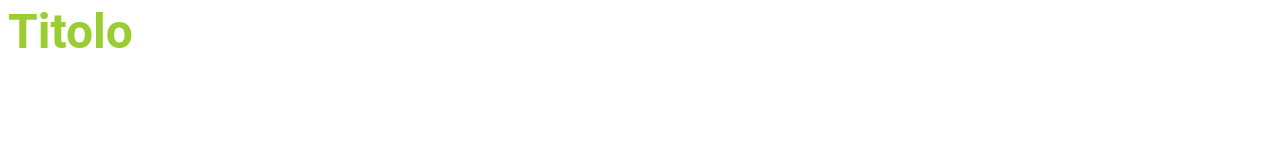
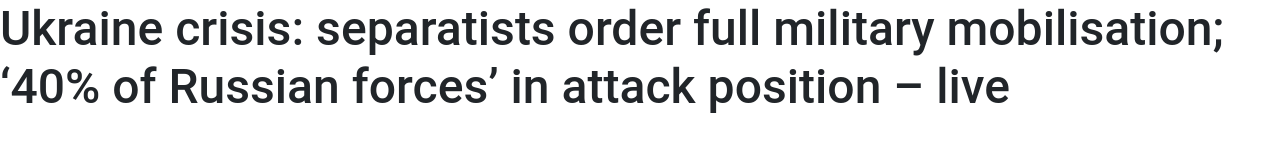
Before and after one commit to S1M0N3-777/dettaglio-articolo, a plain HTML site: page static/index.html in a window 1280 px wide. Drawn offline with nearby package versions, Linux system fonts and the light colour scheme.

Commit message:
Inclusione bootstrap

```diff
--- a/static/article_title.css
+++ b/static/article_title.css
@@ -1,8 +1,7 @@
 .article_title{
-    font-family: 'Roboto', san-serif;
+    font-family: 'Roboto';
     font-weight: bold;
-    line-height: 1;
-    color: yellowgreen;
+    line-height: 2;
   }
 
   .article_title h1{
--- a/static/index.html
+++ b/static/index.html
@@ -4,13 +4,14 @@
 <head>
   <meta charset="utf-8">
   <meta name="viewport" content="width=device-width">
-  <title>replit</title>
+  <title>Dettaglio Articolo</title>
   <link rel="stylesheet" href="index.css">
+  <link href="https://cdn.jsdelivr.net/npm/bootstrap@5.3.3/dist/css/bootstrap.min.css" rel="stylesheet" integrity="sha384-QWTKZyjpPEjISv5WaRU9OFeRpok6YctnYmDr5pNlyT2bRjXh0JMhjY6hW+ALEwIH" crossorigin="anonymous">
 </head>
 
 <body>
   <div class="article_title">
-      <h1>Titolo</h1>
+    <h1>Ukraine crisis: separatists order full military mobilisation; ‘40% of Russian forces’ in attack position – live</h1>
   </div>
 </body>
 
```
